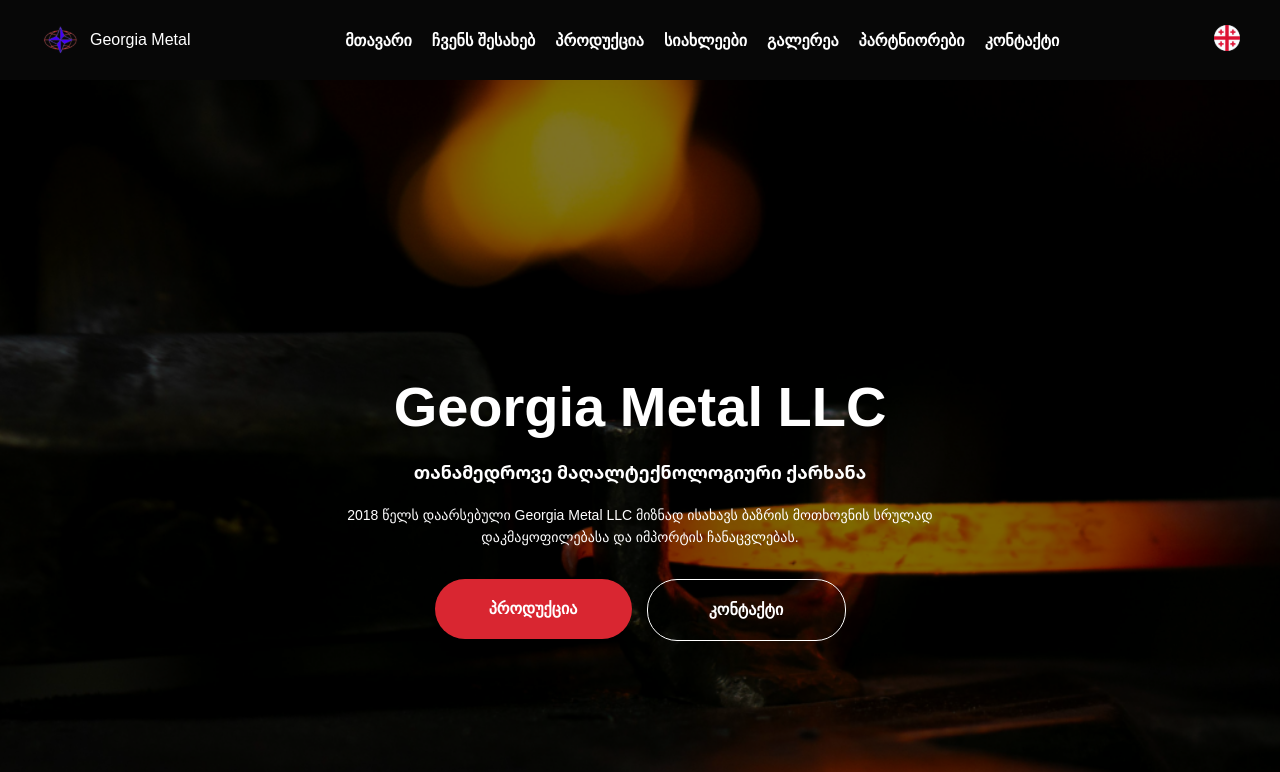
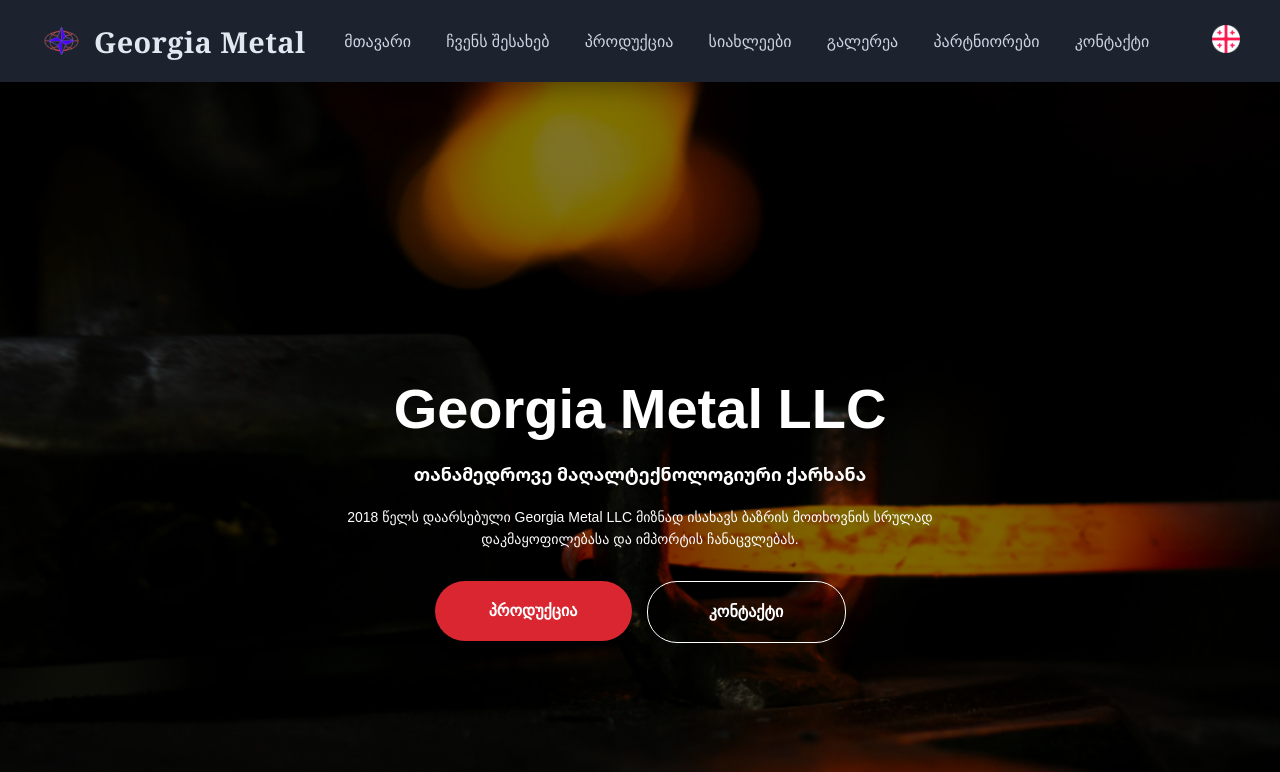
Before and after one commit to LukaKikvidze/gmetal_V, an Angular app: page / in a window 1280 px wide. Shown: the top 772 px of the page. Built offline with nearby package versions, Linux system fonts and the light colour scheme.

Commit message:
restyle header

```diff
--- a/src/app/components/contact/contact.css
+++ b/src/app/components/contact/contact.css
@@ -37,12 +37,13 @@
 
 /* Secondary button */
 .btn-secondary {
-  background-color: #555; /* მაგალითად ნაცრისფერი */
+  background-color: black; /* მაგალითად ნაცრისფერი */
+  border: 1px solid white;
   color: white;
 }
 
 .btn-secondary:hover {
-  background-color: #333;
+  background-color: red;
 }
 
 
--- a/src/app/components/header/header.css
+++ b/src/app/components/header/header.css
@@ -1,122 +1,193 @@
-/* ==========================
-   Header Section
-========================== */
 .header {
   position: relative;
   display: flex;
   justify-content: space-between;
   align-items: center;
   padding: 20px 40px;
-  background: #070707;
+  background-color: rgba(26, 32, 44, 0.97);
   color: white;
   z-index: 1000;
 }
 
+/* hamburger button */
+.hamburger {
+  display: block;
+  cursor: pointer;
+  margin-right: 0;   /* აქ მოხსენი ზედმეტი margin */
+}
+
+.header:hover {
+  background-color: rgba(26, 32, 44, 0.99);
+  box-shadow: 0 4px 25px rgba(0, 0, 0, 0.35);
+}
+
+/* ლოგოს სტილები */
 .logo-wrapper {
   display: flex;
   align-items: center;
-  gap: 10px;
+  gap: 12px;
+  text-decoration: none;
+  transition: transform 0.3s ease;
+}
+
+.logo-wrapper:hover {
+  transform: scale(1.03);
 }
 
 .logo-img {
-  width: 40px;
-  height: auto;
+  height: 42px;
+  width: auto;
+  transition: all 0.3s ease;
+  filter: brightness(1.2);
 }
 
+.logo-text {
+  font-family: 'Playfair Display', Georgia, serif;
+  font-size: 1.8rem;
+  font-weight: 700;
+  color: #e2e8f0;
+  letter-spacing: 0.5px;
+}
+
+/* ნავიგაციის მენიუ */
 .menu {
   display: flex;
-  gap: 20px;
-  transition: all 0.3s ease-in-out;
+  align-items: center;
+  gap: 2.2rem;
+  transition: all 0.4s ease;
 }
 
 .menu a {
-  color: white;
+  position: relative;
   text-decoration: none;
-  font-weight: 700;
-  transition: color 0.3s ease;
+  font-family: 'Inter', sans-serif;
+  font-size: 1rem;
+  font-weight: 500;
+  color: #cbd5e0;
+  padding: 0.5rem 0;
+  transition: all 0.3s ease;
+}
+
+.menu a::after {
+  content: '';
+  position: absolute;
+  bottom: 0;
+  left: 0;
+  width: 0;
+  height: 2px;
+  background: linear-gradient(90deg, #63b3ed, #4299e1);
+  transition: width 0.3s ease;
 }
 
 .menu a:hover {
-  color: #D92631; /* Primary color hover */
+  color: #ffffff;
+}
+
+.menu a:hover::after {
+  width: 100%;
+}
+
+/* ენის შეცვლის ღილაკი */
+.icon {
+  margin-left: 1.5rem;
+  cursor: pointer;
+  transition: transform 0.3s ease;
+}
+
+.icon:hover {
+  transform: scale(1.1);
 }
 
 .icon img {
-  width: 26px;
-  height: 26px;
-  cursor: pointer;
+  height: 28px;
+  width: auto;
+  filter: brightness(1.5);
+  transition: all 0.3s ease;
 }
 
+.icon:hover img {
+  filter: brightness(2);
+}
+
+/* ჰამბურგერის მენიუ */
 .menu-toggle {
   display: none;
-  font-size: 30px;
+  font-size: 1.8rem;
   cursor: pointer;
-  color: white;
+  color: #e2e8f0;
+  transition: color 0.3s ease;
+  margin-left: auto; /* მარჯვნივ მიჯდეს */
 }
 
-/* ==========================
-   Responsive (Mobile)
-========================== */
-@media (max-width: 1024px) {
-  .menu {
-    gap: 15px;
-  }
+.menu-toggle:hover {
+  color: #63b3ed;
 }
 
-@media (max-width: 768px) {
+/* რესპონსიული დიზაინი */
+@media (max-width: 992px) {
+  .menu-toggle {
+    display: block;
+    order: 3; /* სულ ბოლოს */
+  }
+
   .menu {
     position: absolute;
-    top: 70px;
-    right: 20px;
+    top: 80px;
+    left: 0;
+    width: 100%;
     flex-direction: column;
-    background: #111;
-    width: 220px;
-    border-radius: 12px;
-    padding: 15px;
+    background-color: rgba(26, 32, 44, 0.98);
+    padding: 1.5rem 0;
+    box-shadow: 0 5px 15px rgba(0, 0, 0, 0.3);
     opacity: 0;
-    transform: translateY(-20px);
-    pointer-events: none;
-    box-shadow: 0 10px 20px rgba(0,0,0,0.3);
-    transition: all 0.4s ease;
+    visibility: hidden;
+    transform: translateY(-10px);
+    gap: 0;
+  }
+
+  .menu.active {
+    opacity: 1;
+    visibility: visible;
+    transform: translateY(0);
   }
 
   .menu a {
-    padding: 12px 0;
-    border-bottom: 1px solid rgba(255,255,255,0.1);
+    width: 100%;
+    text-align: center;
+    padding: 1rem 0;
+    border-bottom: 1px solid rgba(255, 255, 255, 0.08);
   }
 
   .menu a:last-child {
     border-bottom: none;
   }
 
-  .menu.active {
-    opacity: 1;
-    transform: translateY(0);
-    pointer-events: auto;
-  }
-
-  .menu-toggle {
-    display: block;
+  /* language switcher დამალვა */
+  .icon {
+    display: none;
   }
 }
 
-/* Extra Small Mobile */
-@media (max-width: 480px) {
-  .header {
-    padding: 15px 20px;
+/* ანიმაციები */
+@keyframes fadeIn {
+  from {
+    opacity: 0;
+    transform: translateY(-10px);
   }
-
-  .logo-img {
-    width: 35px;
-  }
-
-  .menu {
-    width: 180px;
-    right: 15px;
-    padding: 10px;
-  }
-
-  .menu a {
-    padding: 10px 0;
-    font-size: 14px;
+  to {
+    opacity: 1;
+    transform: translateY(0);
   }
 }
+
+.menu.active a {
+  animation: fadeIn 0.4s ease forwards;
+}
+
+.menu.active a:nth-child(1) { animation-delay: 0.1s; }
+.menu.active a:nth-child(2) { animation-delay: 0.2s; }
+.menu.active a:nth-child(3) { animation-delay: 0.3s; }
+.menu.active a:nth-child(4) { animation-delay: 0.4s; }
+.menu.active a:nth-child(5) { animation-delay: 0.5s; }
+.menu.active a:nth-child(6) { animation-delay: 0.6s; }
+.menu.active a:nth-child(7) { animation-delay: 0.7s; }
--- a/src/app/pages/partners-page/partners-page.css
+++ b/src/app/pages/partners-page/partners-page.css
@@ -1,4 +1,4 @@
-/* The design uses specific fonts like 'Helvetica Neue LT GEO'. A web-safe fallback 'Roboto' has been added from Google Fonts. */
+/* Base setup */
 body {
   margin: 0;
   font-family: 'Roboto', sans-serif;
@@ -35,7 +35,7 @@ h1, h2, h3, h4, h5, h6, p {
   margin: 0;
 }
 
-/* CSS from section:hero */
+/* Hero Section */
 #hero-section {
   position: relative;
   height: 633px;
@@ -82,46 +82,29 @@ h1, h2, h3, h4, h5, h6, p {
   align-items: center;
   text-align: center;
   position: relative;
+  padding: 0 20px;
 }
 
 .hero-title {
   font-family: 'Helvetica Neue LT GEO 95 Mt', 'Roboto', sans-serif;
   font-weight: 900;
-  font-size: 64px;
+  font-size: clamp(28px, 6vw, 64px); /* scale responsively */
   line-height: 1.2;
-  margin-bottom: 120px; /* Approximate spacing to the arrow */
+  margin-bottom: 10vh; /* dynamic spacing */
 }
 
 .scroll-down-arrow {
   position: absolute;
-  bottom: 45px; /* Position from bottom of hero section */
+  bottom: 5vh; /* flexible positioning */
 }
 
 .scroll-down-arrow img {
   width: 44px;
-  height: 59px;
+  height: auto;
+  max-height: 59px;
 }
 
-@media (max-width: 1200px) {
-  .main-nav {
-    display: none; /* Simple hide for tablet/mobile, would be replaced by a hamburger menu */
-  }
-}
-
-@media (max-width: 768px) {
-  #hero-section {
-    height: 80vh;
-  }
-  .hero-title {
-    font-size: 48px;
-    margin-bottom: 80px;
-  }
-  .logo span {
-    display: none;
-  }
-}
-
-/* CSS from section:partners */
+/* Partners Section */
 #partners-section {
   padding-top: 120px;
   padding-bottom: 120px;
@@ -129,8 +112,8 @@ h1, h2, h3, h4, h5, h6, p {
 
 .partners-grid {
   display: grid;
-  grid-template-columns: repeat(auto-fit, minmax(250px, 1fr));
-  gap: 80px 40px;
+  grid-template-columns: repeat(auto-fit, minmax(150px, 1fr));
+  gap: 60px 40px;
   align-items: center;
   justify-items: center;
 }
@@ -139,15 +122,80 @@ h1, h2, h3, h4, h5, h6, p {
   max-width: 100%;
   height: auto;
   object-fit: contain;
+  transition: transform 0.3s ease;
 }
 
+.partner-logo img:hover {
+  transform: scale(1.05);
+}
+
+/* Media Queries */
+
+/* Large screens (desktops smaller than 1200px) */
+@media (max-width: 1200px) {
+  .main-nav {
+    display: none;
+  }
+  #partners-section {
+    padding-top: 100px;
+    padding-bottom: 100px;
+  }
+}
+
+/* Tablets */
+@media (max-width: 992px) {
+  #hero-section {
+    height: 70vh;
+  }
+  .hero-title {
+    margin-bottom: 8vh;
+  }
+  .partners-grid {
+    gap: 40px 20px;
+  }
+}
+
+/* Mobile devices */
 @media (max-width: 768px) {
+  #hero-section {
+    height: 60vh;
+  }
+  .hero-title {
+    font-size: clamp(24px, 8vw, 48px);
+    margin-bottom: 6vh;
+  }
+  .logo span {
+    display: none;
+  }
   #partners-section {
-    padding-top: 80px;
-    padding-bottom: 80px;
+    padding-top: 60px;
+    padding-bottom: 60px;
   }
   .partners-grid {
     grid-template-columns: repeat(2, 1fr);
-    gap: 60px 20px;
+    gap: 40px 20px;
   }
 }
+
+/* Small mobile */
+@media (max-width: 480px) {
+  #hero-section {
+    height: 55vh;
+  }
+  .hero-title {
+    font-size: clamp(20px, 9vw, 32px);
+    margin-bottom: 5vh;
+  }
+  .scroll-down-arrow img {
+    width: 30px;
+    max-height: 40px;
+  }
+  .partners-grid {
+    grid-template-columns: 1fr;
+    gap: 30px;
+  }
+  .container {
+    padding-left: 20px;
+    padding-right: 20px;
+  }
+}
```
